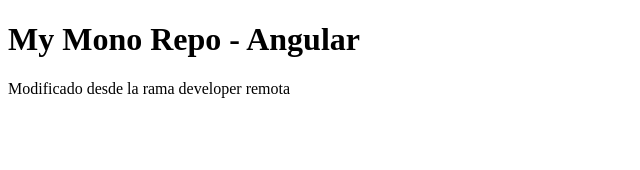
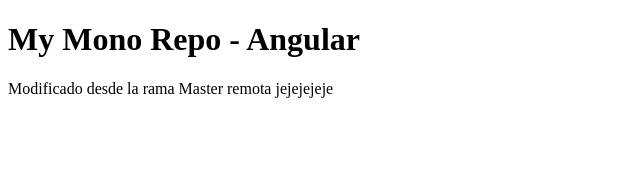
Before and after one commit to Jdhavid/my-monorepo-angular, an Angular app: page / in a window 1280 px wide. Shown: the top 170 px of the page, without its empty margins (0-640 px from the left). Built offline with nearby package versions, Linux system fonts and the light colour scheme.

Commit message:
Update app.component.html

```diff
--- a/src/app/app.component.html
+++ b/src/app/app.component.html
@@ -1,3 +1,3 @@
 <h1>My Mono Repo - Angular</h1>
-<p>Modificado desde la rama developer remota</p>
+<p>Modificado desde la rama Master remota jejejejeje</p>
 <router-outlet></router-outlet>
```
